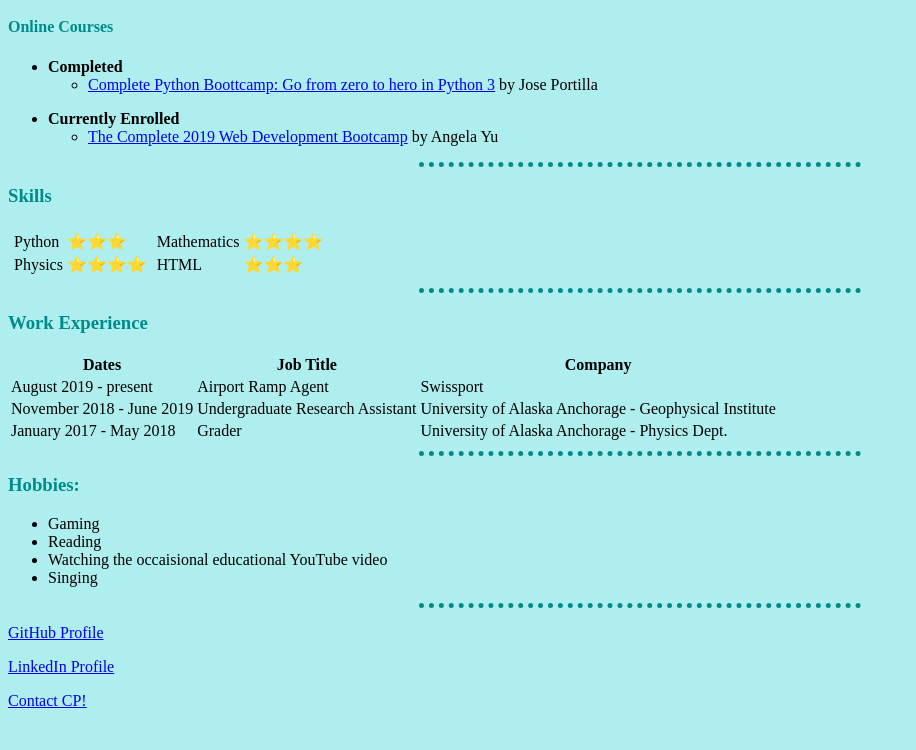
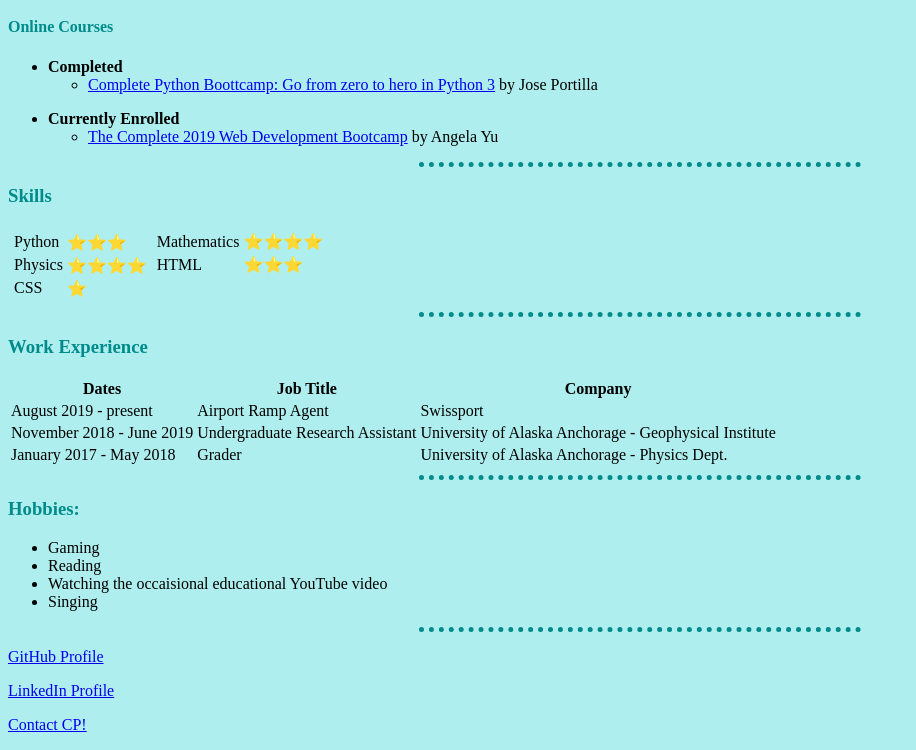
Before and after one commit to stardust1689/CV, a plain HTML site: page index.html in a window 1280 px wide. Shown: the part 703-1453 px from the top of the page, without its empty margins (0-916 px from the left). Before the commit the page ends 1429 px from the top, so only its background shows below. Drawn offline with Linux system fonts and the light colour scheme.

Commit message:
Update index.html

```diff
--- a/index.html
+++ b/index.html
@@ -63,6 +63,10 @@
             <td>Physics</td>
             <td>⭐⭐⭐⭐</td>
           </tr>
+          <tr>
+            <td>CSS</td>
+            <td>⭐</td>
+          </tr>
         </table>
       </td>
       <td>
@@ -74,6 +78,9 @@
           <tr>
             <td>HTML</td>
             <td>⭐⭐⭐</td>
+          </tr>
+          <tr class="emptyRow">
+            <td colspan="2"></td>
           </tr>
         </table>
       </td>
```
